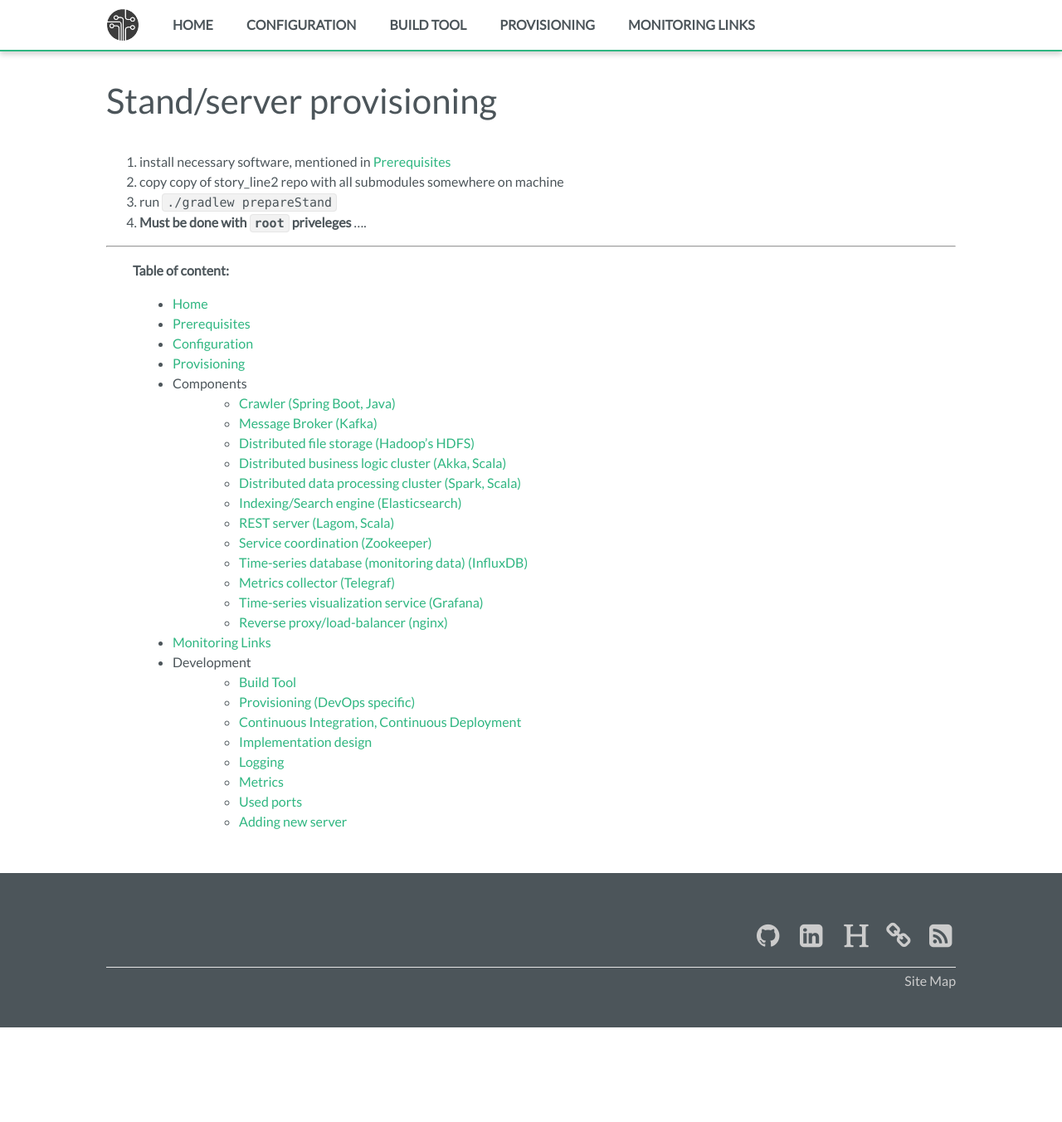
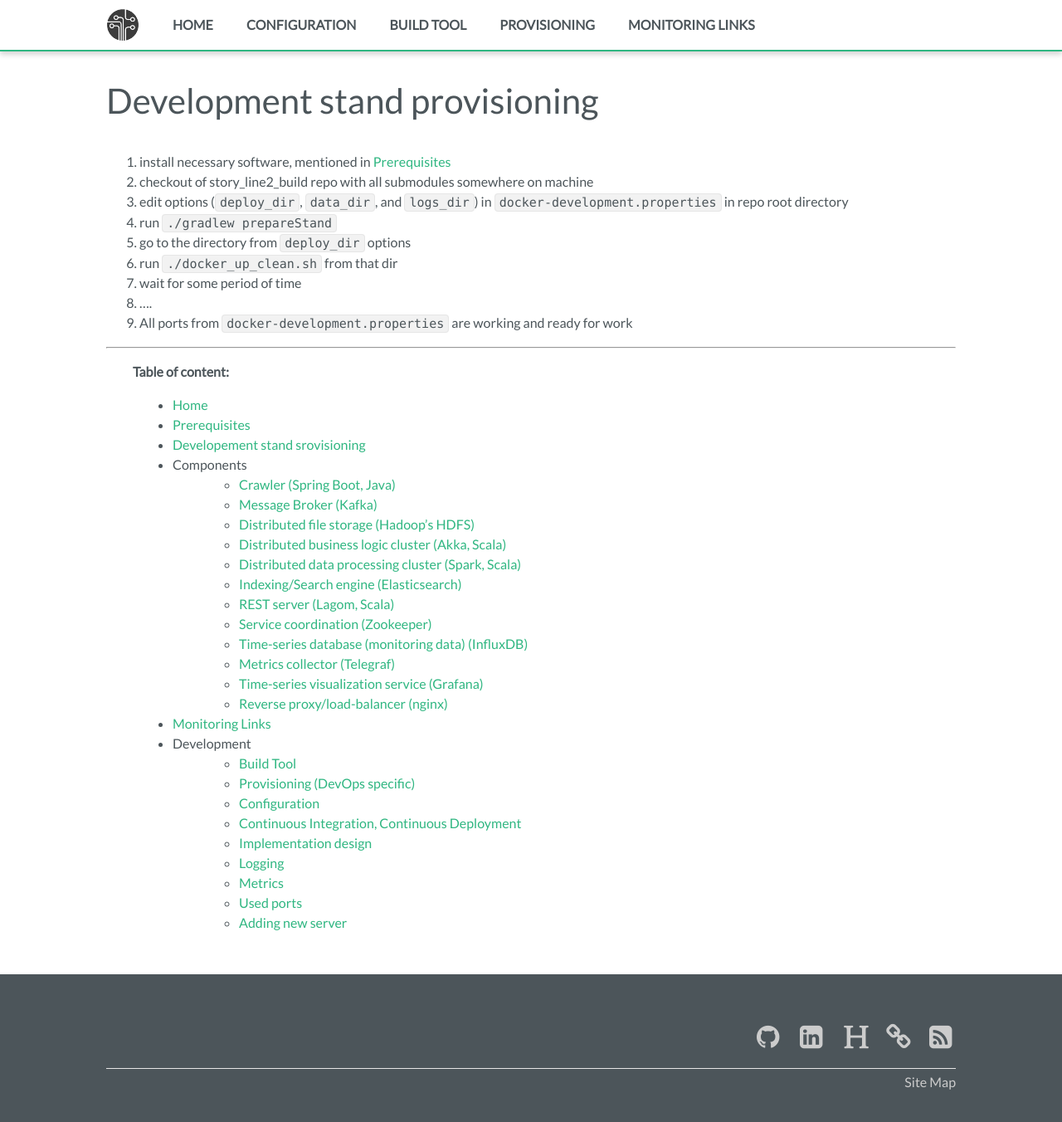
Before and after one commit to fedor-malyshkin/story_line2_build, a Jekyll site: the page built from docs/provisioning.md, in a window 1280 px wide and 1360 px high. Shown: the top 1352 px of the window at 83% size. Built offline with Jekyll 4.4.1, drawn with Linux system fonts in a browser that asks for light colours.

Commit message:
local settings

````diff
--- a/docs/_includes/toc.md
+++ b/docs/_includes/toc.md
@@ -1,8 +1,7 @@
 **Table of content:**
 * [Home]({{ site.baseurl}}{% link index.md %})
 * [Prerequisites]({{ site.baseurl}}{% link prerequisites.md %})
-* [Configuration]({{ site.baseurl}}{% link  configuration.md %})
-* [Provisioning]({{ site.baseurl}}{% link provisioning.md %})
+* [Developement stand srovisioning]({{ site.baseurl}}{% link provisioning.md %})
 * Components
 	* [Crawler (Spring Boot, Java)]({{ site.baseurl}}{% link components/crawler.md %})
 	* [Message Broker (Kafka)]({{ site.baseurl}}{% link components/kafka.md %})
--- a/docs/provisioning.md
+++ b/docs/provisioning.md
@@ -1,13 +1,18 @@
 ---
-title: "Stand/server provisioning"
+title: "Development stand provisioning"
 layout: post
 permalink: provisioning
 ---
 
 1. install necessary software, mentioned in [Prerequisites]({{ site.baseurl}}{%link prerequisites.md %})
-1. copy copy of story_line2 repo with all submodules somewhere on machine
-1. run ```./gradlew prepareStand```
-1. **Must be done with ```root``` priveleges** ....
+1. checkout of story_line2_build repo with all submodules somewhere on machine
+1. edit options (`deploy_dir`, `data_dir`, and `logs_dir`) in `docker-development.properties` in repo root directory
+1. run `./gradlew prepareStand`
+1. go to the directory from `deploy_dir` options
+1. run `./docker_up_clean.sh` from that dir
+1. wait for some period of time
+1. ....
+1. All ports from `docker-development.properties` are working and ready for work
 
 ---
 {% include toc.md %}
````
Also changed, not shown: other parts of docs/_includes/toc.md (+1 -0 lines), 2 other files.
